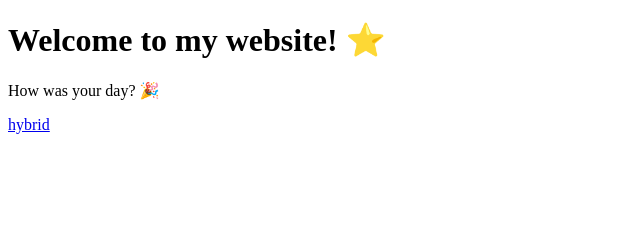
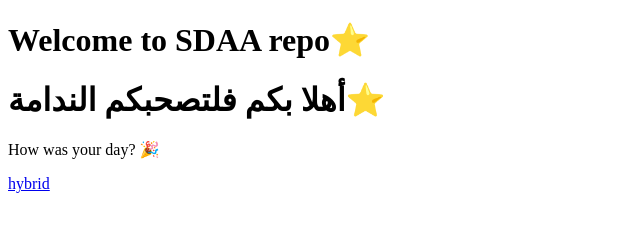
Before and after one commit to Sharjah-Archives/msg, a plain HTML site: page index.html in a window 1280 px wide. Shown: the whole page, without its empty margins (0-640 px from the left). Drawn offline with Linux system fonts and the light colour scheme.

Commit message:
Update index.html

```diff
--- a/index.html
+++ b/index.html
@@ -4,7 +4,8 @@
       <title>My Cool Website</title>
    </head>
    <body>
-      <h1>Welcome to my website! ⭐️</h1>
+      <h1>Welcome to SDAA repo⭐️</h1>
+      <h1>أهلا بكم فلتصحبكم الندامة⭐️</h1>
       <p>How was your day? 🎉</p>
 <a href="hybrid.jpg">hybrid</a>
    </body>
```
